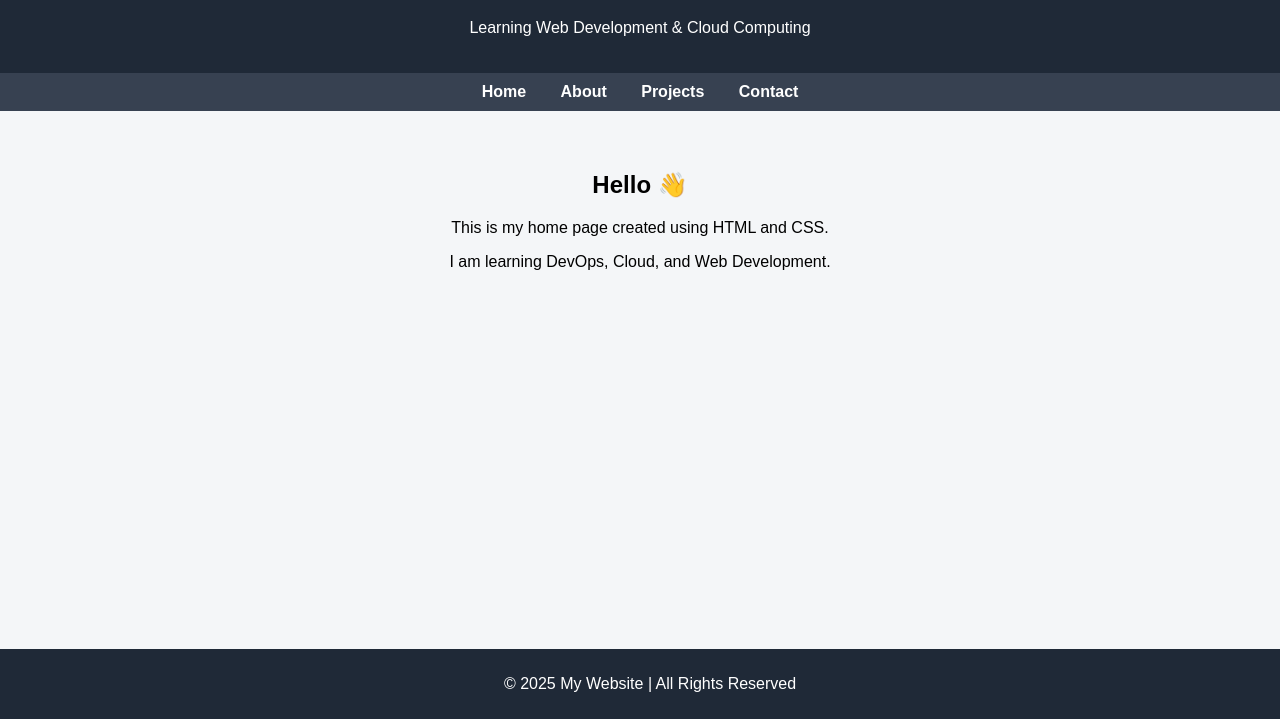
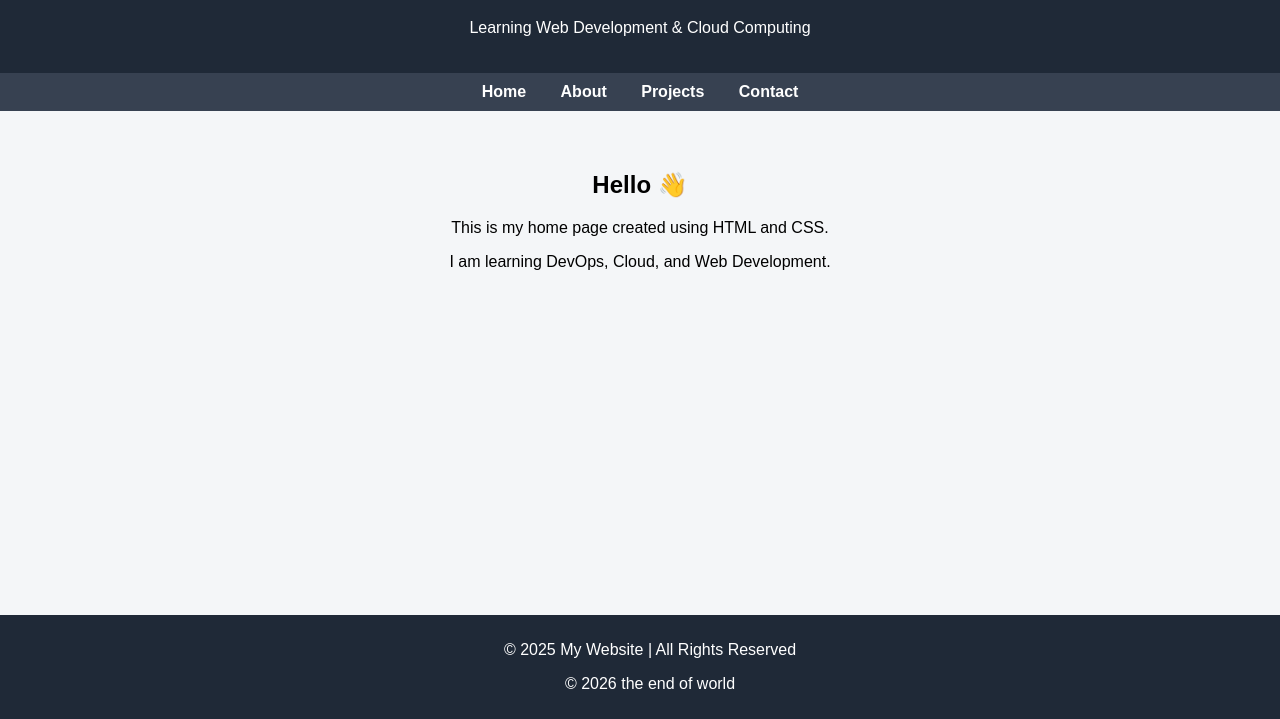
Before and after one commit to Arunjadhav9890/gira, a plain HTML site: page index.html in a window 1280 px wide. Shown: the part 81-800 px from the top of the page. Drawn offline with Linux system fonts and the light colour scheme.

Commit message:
this i v2 of index file

```diff
--- a/index.html
+++ b/index.html
@@ -72,6 +72,7 @@
 
     <footer>
         <p>© 2025 My Website | All Rights Reserved</p>
+        <p>© 2026  the end of world </p>
     </footer>
 
 </body>
```
